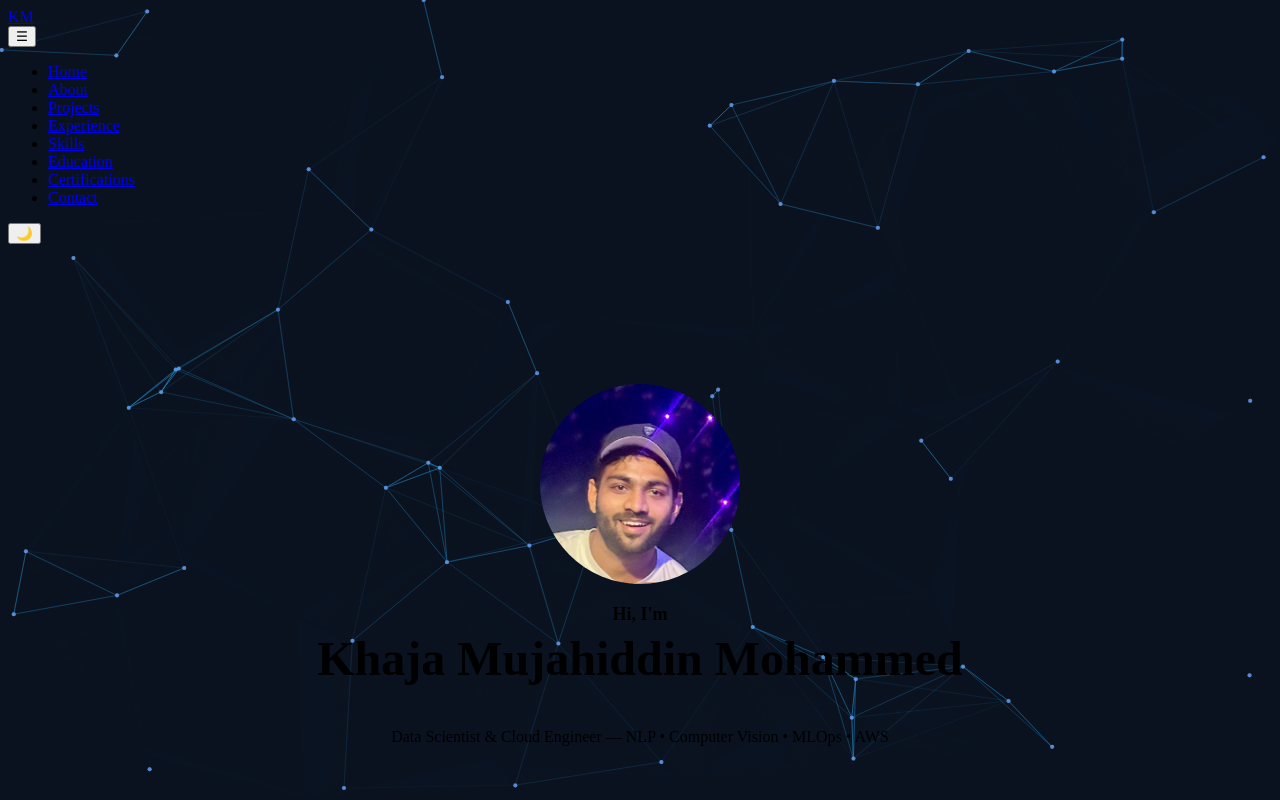
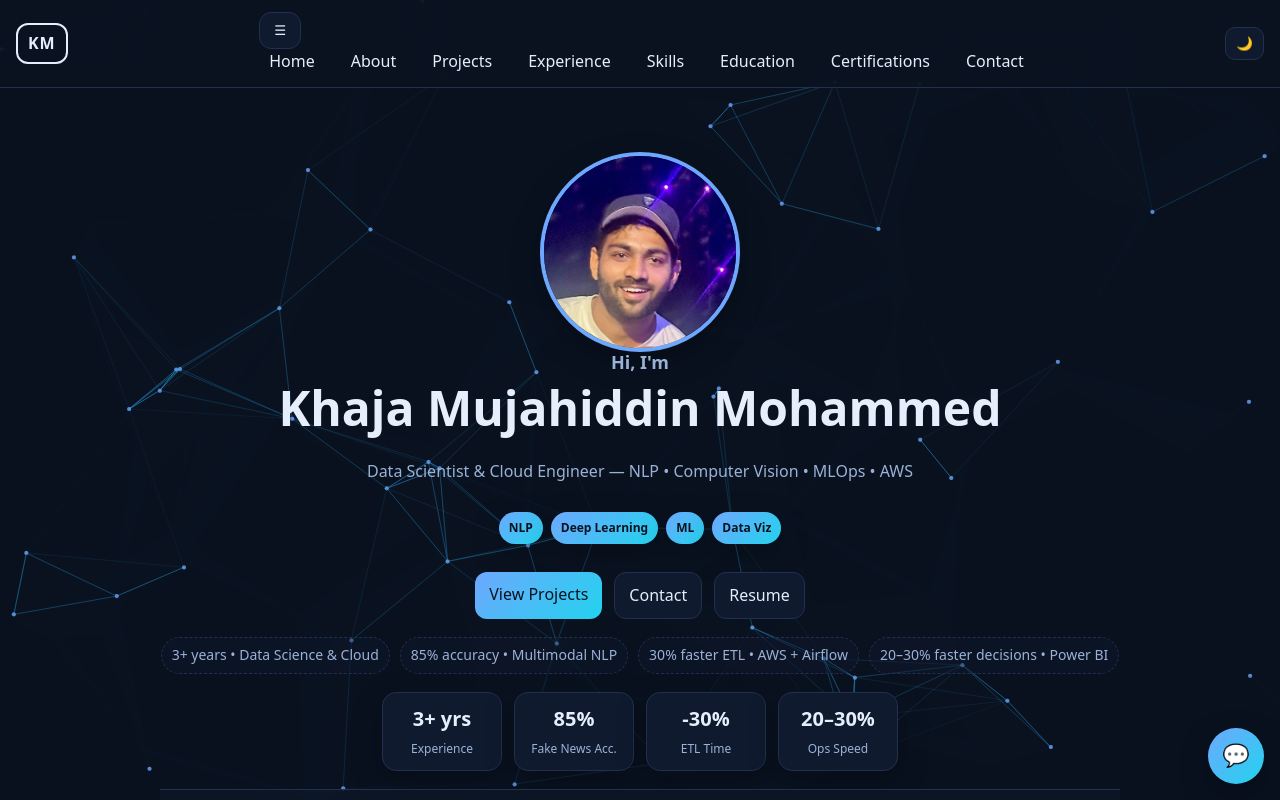
Before and after one commit to khajamujahid/Portfolio, a Next.js app: page / in a window 1280 px wide. Shown: the top 800 px of the page. Built offline with nearby package versions, Linux system fonts and the light colour scheme.

Commit message:
Update globals.css

```diff
--- a/app/globals.css
+++ b/app/globals.css
@@ -1,8 +1,58 @@
-/* Hero (no banner image) */
+/* ===== Theme ===== */
+:root{
+  --bg:#0b1220; --surface:#0f1a2e; --text:#e6eefc; --muted:#9bb2d7;
+  --accent:#6ea8fe; --accent2:#22d3ee; --line:#20304d; --card:#0f1a2e;
+  --shadow: 0 10px 30px rgba(0,0,0,.25);
+}
+:root.light{
+  --bg:#f7fbff; --surface:#ffffff; --text:#0b1220; --muted:#3a4a6a;
+  --accent:#1b4cf5; --accent2:#0ea5e9; --line:#d7e3ff; --card:#ffffff;
+  --shadow: 0 8px 18px rgba(2,12,27,.08);
+}
+*{ box-sizing:border-box }
+html,body{ margin:0; padding:0 }
+body{
+  font-family: ui-sans-serif, system-ui, -apple-system, Segoe UI, Roboto, Inter, Helvetica, Arial;
+  background: var(--bg); color: var(--text); line-height:1.6; overflow-x:hidden;
+}
+.section{ padding: 96px 24px; max-width: 1200px; margin: 0 auto; position: relative; }
+h1,h2,h3{ line-height:1.2; margin: 0 0 16px }
+h2{ font-size: clamp(28px, 3vw, 36px); }
+h3{ font-size: clamp(20px, 2vw, 24px); }
+p{ margin: 0 0 12px; color: var(--text); }
+.muted{ color: var(--muted); }
+a{ color: inherit; }
+
+/* ===== Buttons ===== */
+.btn{
+  padding: 10px 14px; border-radius: 12px;
+  border:1px solid var(--line); color: var(--text); background: var(--surface);
+  text-decoration:none; display:inline-block; transition: transform .15s ease;
+}
+.btn.primary{ background: linear-gradient(135deg, var(--accent), var(--accent2)); color:#0b1220; border:none; }
+.btn:hover{ transform: translateY(-1px); }
+
+/* ===== Header/Nav ===== */
+.header{
+  position: sticky; top:0; z-index:1000; backdrop-filter: blur(10px);
+  background: color-mix(in srgb, var(--bg) 85%, transparent);
+  display:flex; align-items:center; justify-content: space-between;
+  padding: 12px 16px; border-bottom: 1px solid var(--line);
+}
+.brand{
+  font-weight:800; color: var(--text); text-decoration:none; letter-spacing:1px;
+  border:2px solid var(--text); padding:6px 10px; border-radius:12px; cursor:pointer;
+}
+.nav a{ color: var(--text); text-decoration:none; padding: 8px 10px; border-radius: 10px; }
+.nav a:hover{ background: color-mix(in srgb, var(--surface) 60%, transparent); }
+.nav ul{ display:flex; gap: 16px; align-items:center; list-style:none; margin:0; padding:0; }
+.mode-toggle{ background: var(--surface); border:1px solid var(--line); color:var(--text); border-radius: 10px; padding: 8px 10px; cursor: pointer; }
+
+/* ===== Hero (no banner image) ===== */
 .hero{
   display:grid; place-items:center;
-  padding-top: 140px;      /* room below sticky nav */
-  padding-bottom: 96px;
+  padding-top: 64px;            /* tighter gap under sticky nav */
+  padding-bottom: 80px;
   text-align:center;
 }
 .hero .hero-content{
@@ -13,15 +63,13 @@
 
 /* Bigger round avatar */
 .hero-avatar{
-  width:200px; height:200px;        /* desktop size */
+  width:200px; height:200px;
   border-radius:50%;
   border:4px solid var(--accent);
   box-shadow: var(--shadow);
   background: var(--surface);
 }
-@media (max-width:640px){
-  .hero-avatar{ width:150px; height:150px; } /* mobile size */
-}
+@media (max-width:640px){ .hero-avatar{ width:150px; height:150px; } }
 
 .hi{ color: var(--muted); font-weight:600; font-size: 18px; display:block; }
 .name{ display:block; font-size: clamp(28px, 4.5vw, 48px); font-weight: 900; margin: 6px 0; }
@@ -30,5 +78,133 @@
 .badge{ background: linear-gradient(135deg, var(--accent), var(--accent2)); color:#0b1220; padding: 6px 10px; border-radius: 999px; font-weight:700; font-size:12px; box-shadow: var(--shadow); }
 .hero-cta{ display:flex; gap: 12px; justify-content:center; margin-top: 16px; }
 
-/* keep animated network */
+/* Keep animated background canvas */
 #bg-canvas{ position: fixed; inset: 0; z-index: -1; }
+
+/* ===== Subheadlines + Metrics ===== */
+.subheadlines{ margin: 18px auto 8px; display:flex; flex-wrap:wrap; gap:10px; justify-content:center; color: var(--muted); font-size: 14px; }
+.subheadlines span{ border:1px dashed var(--line); padding:6px 10px; border-radius:999px; background: color-mix(in srgb, var(--surface) 40%, transparent); }
+.metrics{ margin:10px auto 0; display:flex; gap:12px; justify-content:center; flex-wrap:wrap; }
+.metric{ background: var(--card); border:1px solid var(--line); border-radius:14px; padding:10px 12px; min-width:120px; text-align:center; box-shadow: var(--shadow); }
+.metric strong{ font-size:20px; display:block; } .metric span{ color: var(--muted); font-size:12px; }
+
+/* ===== Grids & Cards ===== */
+.about-grid, .projects-grid, .cards, .skills-grid, .contact-grid{
+  display:grid; gap:16px; grid-template-columns: repeat(auto-fit, minmax(260px, 1fr)); margin-top:18px;
+}
+.card, .about-card, .contact-card{
+  background: var(--card); border: 1px solid var(--line); border-radius: 16px; padding: 16px; box-shadow: var(--shadow);
+}
+.code pre{ background:#0a0f1d; padding:12px; border-radius:12px; overflow:auto; }
+
+/* ===== Projects ===== */
+.project-card{ background: var(--card); border:1px solid var(--line); border-radius:16px; overflow:hidden; cursor:pointer; outline:none; box-shadow: var(--shadow); transition: transform .2s ease }
+.project-card:hover{ transform: translateY(-4px); }
+.project-card img{ width:100%; height:180px; object-fit:cover; display:block; }
+.project-info{ padding: 12px 14px; }
+
+/* ===== Timeline ===== */
+.timeline{ list-style:none; padding:0; margin: 18px 0; border-left: 2px dashed var(--line); }
+.timeline li{ position: relative; padding-left: 18px; margin-left: 18px; }
+.timeline li::before{
+  content:""; position:absolute; left: -9px; top: 4px; width: 14px; height:14px; border-radius:50%;
+  background: var(--accent); box-shadow: 0 0 0 4px color-mix(in srgb, var(--accent) 20%, transparent);
+}
+.tl-card{ background: var(--card); border: 1px solid var(--line); border-radius: 16px; padding: 16px; margin-bottom: 16px; }
+
+/* ===== Modal ===== */
+.modal-backdrop{ position: fixed; inset: 0; background: rgba(0,0,0,.6); display:flex; align-items:center; justify-content:center; z-index: 1100; }
+.modal{ background: var(--surface); color: var(--text); border-radius: 16px; width: min(720px, 90vw); box-shadow: var(--shadow); overflow:hidden }
+.modal img{ width:100%; height:280px; object-fit:cover; }
+.modal-body{ padding: 16px; }
+.modal-tags{ padding: 6px 16px; display:flex; flex-wrap:wrap; gap:6px; }
+.modal-tags span{ background: color-mix(in srgb, var(--accent) 40%, transparent); padding: 4px 8px; border-radius: 999px; font-size: 12px; }
+
+/* ===== Chatbot ===== */
+.chatbot-button{
+  position: fixed; right: 16px; bottom: 16px; z-index: 1200; border:none; cursor:pointer; width:56px; height:56px;
+  border-radius:999px; box-shadow: var(--shadow); background: linear-gradient(135deg, var(--accent), var(--accent2)); color:#0b1220; font-size:22px;
+}
+.chatbot{
+  position: fixed; right: 16px; bottom: 84px; width: 340px; max-width: 92vw; height: 420px; background: var(--surface);
+  border: 1px solid var(--line); border-radius: 16px; box-shadow: var(--shadow); display:flex; flex-direction: column; overflow: hidden; z-index: 1200;
+}
+.chatbot-header{ display:flex; align-items:center; justify-content: space-between; padding: 8px 12px; border-bottom:1px solid var(--line); background: var(--card); }
+.chatbot-messages{ flex:1; padding: 10px; overflow:auto; }
+.msg{ padding: 8px 10px; margin: 4px 0; border-radius: 12px; }
+.msg.user{ background: color-mix(in srgb, var(--accent2) 30%, transparent) }
+.msg.bot{ background: color-mix(in srgb, var(--surface) 50%, transparent) }
+.chatbot-quick{ padding: 8px; display:flex; flex-wrap:wrap; gap: 6px; border-top: 1px dashed var(--line); }
+.chatbot-quick button{ padding:6px 8px; border-radius: 12px; border:1px solid var(--line); background: var(--surface); color: var(--text); cursor:pointer; }
+.chatbot-form{ display:flex; gap: 6px; padding: 8px; border-top: 1px solid var(--line); }
+.chatbot-form input{ flex:1; padding: 8px 10px; border-radius: 10px; border:1px solid var(--line); background: var(--surface); color: var(--text); }
+
+/* ===== Responsive nav ===== */
+@media (max-width: 860px){
+  .nav ul{
+    display:none; position:absolute; right: 12px; top: 56px; background: var(--surface);
+    border:1px solid var(--line); border-radius:12px; padding:10px; flex-direction:column; gap:6px; box-shadow: var(--shadow);
+  }
+  .nav-toggle{ display:block; }
+  .nav ul[aria-expanded="true"]{ display:flex; }
+}
+
+/* ===== Contact (glassy lighter cards) ===== */
+.section.contact{ position: relative; }
+.section.contact .card,
+.section.contact .contact-card,
+.section.contact .form-card{
+  background: rgba(255,255,255,0.10);
+  border: 1px solid rgba(255,255,255,0.16);
+  backdrop-filter: blur(6px);
+}
+.light .section.contact .card,
+.light .section.contact .contact-card,
+.light .section.contact .form-card{
+  background: rgba(0,0,0,0.05);
+  border: 1px solid rgba(0,0,0,0.10);
+}
+.section.contact h2,
+.section.contact label,
+.section.contact .card p,
+.section.contact .card li,
+.section.contact .card span{ color: #e7eefb; }
+.light .section.contact h2,
+.light .section.contact label,
+.light .section.contact .card p,
+.light .section.contact .card li,
+.light .section.contact .card span{ color: #0b1220; }
+.section.contact a{ color:#60a5fa; text-decoration:none; }
+.section.contact a:hover{ color:#a7c7ff; text-decoration:underline; }
+.section.contact input,
+.section.contact textarea{
+  background: rgba(255,255,255,0.08); color:#e7eefb; border:1px solid rgba(255,255,255,0.18);
+  outline:none; width:100%; padding:10px 12px; border-radius:12px; transition: background .25s, border-color .25s, box-shadow .25s;
+}
+.section.contact input::placeholder,
+.section.contact textarea::placeholder{ color: rgba(231,238,251,0.7); }
+.light .section.contact input,
+.light .section.contact textarea{ background: rgba(0,0,0,0.05); color:#0b1220; border-color: rgba(0,0,0,0.14); }
+.light .section.contact input::placeholder,
+.light .section.contact textarea::placeholder{ color: rgba(11,18,32,0.55); }
+.section.contact .form-row{ display:flex; gap:12px; align-items:flex-start; margin-bottom:12px; }
+.section.contact label{ min-width:92px; font-weight:600; margin-top:8px; }
+.section.contact textarea{ min-height:120px; resize:vertical; }
+@media (max-width:640px){
+  .section.contact .form-row{ flex-direction:column; }
+  .section.contact label{ margin:0 0 6px 0; }
+}
+.section.contact .btn.primary,
+.section.contact button[type="submit"]{ box-shadow: 0 6px 18px rgba(96,165,250,.28); }
+
+/* ===== Skills panel glass effect ===== */
+.section.skills .card, #skills .card, .skills .card, .skills-panel{
+  background: rgba(255,255,255,0.10);
+  border: 1px solid rgba(255,255,255,0.16);
+  backdrop-filter: blur(6px);
+}
+.light .section.skills .card, .light #skills .card, .light .skills .card, .light .skills-panel{
+  background: rgba(0,0,0,0.05);
+  border: 1px solid rgba(0,0,0,0.10);
+}
+#skills canvas, .skills canvas{ filter: brightness(1.05) contrast(1.12) saturate(1.05); }
```
